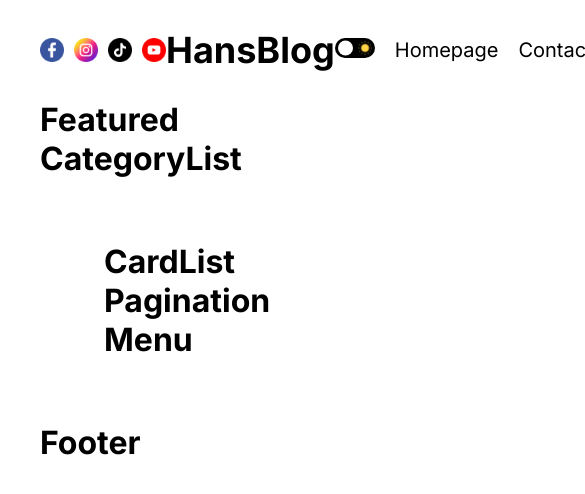
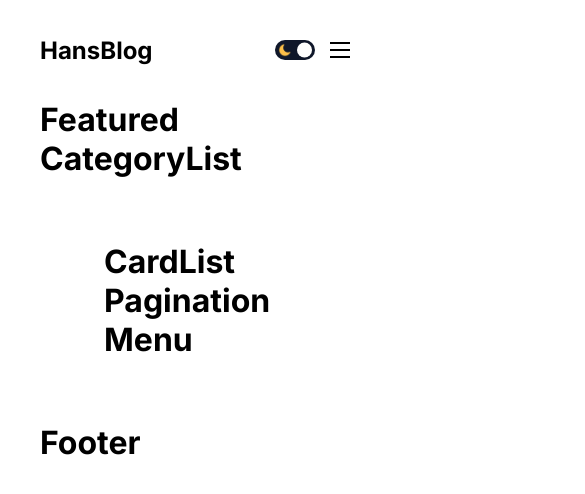
Before and after one commit to FarhanWahyudi/Blog-Website-from-LamaDev, a Next.js app: page / in a window 390 px wide. Shown: the top 494 px of the page, 585 px wide, since content can reach past the window. Built offline with nearby package versions, Linux system fonts and the light colour scheme.

Commit message:
feat: responsive navbar and dark mode

```diff
--- a/src/app/globals.css
+++ b/src/app/globals.css
@@ -1,8 +1,15 @@
 :root {
-  bg: white;
-  text-color: black;
-  soft-bg: #f0f0f0;
-  soft-text-color: #626262;
+  --bg: white;
+  --text-color: black;
+  --soft-bg: #f0f0f0;
+  --soft-text-color: #626262;
+}
+
+.dark {
+  --bg: #0f172a;
+  --text-color: #ddd;
+  --soft-bg: #1f273a;
+  --soft-text-color: #a6a6a6;
 }
 
 * {
--- a/src/app/layout.js
+++ b/src/app/layout.js
@@ -2,6 +2,8 @@ import { Inter } from 'next/font/google';
 import './globals.css';
 import Navbar from '@/components/navbar/Navbar';
 import Footer from '@/components/footer/Footer';
+import ThemeContextProvider from '@/context/ThemeContext';
+import ThemeProvider from '@/providers/ThemeProvider';
 
 const inter = Inter({ subsets: ['latin'] });
 
@@ -14,6 +16,8 @@ export default function RootLayout({ children }) {
   return (
     <html lang="en">
       <body className={inter.className}>
+        <ThemeContextProvider>
+          <ThemeProvider>
             <div className="container">
               <div className="wrapper">
                 <Navbar />
@@ -21,6 +25,8 @@ export default function RootLayout({ children }) {
                 <Footer />
               </div>
             </div>
+          </ThemeProvider>
+        </ThemeContextProvider>
       </body>
     </html>
   );
--- a/src/components/authLinks/AuthLinks.jsx
+++ b/src/components/authLinks/AuthLinks.jsx
@@ -1,17 +1,47 @@
+'use client';
+
 import Link from 'next/link';
 import styles from './authLinks.module.css';
+import { useState } from 'react';
 
 export default function AuthLinks() {
   const status = 'notauthenticated';
+  const [isOpen, setIsOpen] = useState(false);
   return (
     <>
       {status === 'notauthenticated' ? (
-        <Link href="/login">Login</Link>
+        <Link href="/login" className={styles.link}>
+          Login
+        </Link>
       ) : (
         <>
-          <Link href="/">Write</Link>
-          <Link href="/">Logout</Link>
+          <Link href="/" className={styles.link}>
+            Write
+          </Link>
+          <Link href="/" className={styles.link}>
+            Logout
+          </Link>
         </>
+      )}
+      <div className={styles.burger} onClick={() => setIsOpen(!isOpen)}>
+        <span className={styles.line} />
+        <span className={styles.line} />
+        <span className={styles.line} />
+      </div>
+      {isOpen && (
+        <div className={styles.menu}>
+          <Link href="/">Homepage</Link>
+          <Link href="/">Contact</Link>
+          <Link href="/">About</Link>
+          {status === 'notauthenticated' ? (
+            <Link href="/login">Login</Link>
+          ) : (
+            <>
+              <Link href="/">Write</Link>
+              <Link href="/">Logout</Link>
+            </>
+          )}
+        </div>
       )}
     </>
   );
--- a/src/components/authLinks/authLinks.module.css
+++ b/src/components/authLinks/authLinks.module.css
@@ -1,2 +1,38 @@
-.container {
+.burger {
+  width: 20px;
+  height: 16px;
+  display: none;
+  flex-direction: column;
+  justify-content: space-between;
+  cursor: pointer;
 }
+
+.line {
+  width: 100%;
+  height: 2px;
+  background-color: var(--text-color);
+}
+
+.menu {
+  display: flex;
+  flex-direction: column;
+  justify-content: center;
+  align-items: center;
+  gap: 50px;
+  font-size: 36px;
+  position: absolute;
+  top: 100px;
+  right: 0;
+  width: 100%;
+  height: calc(100vh - 100px);
+  background-color: var(--bg);
+}
+
+@media screen and (max-width: 640px) {
+  .link {
+    display: none;
+  }
+  .burger {
+    display: flex;
+  }
+}
--- a/src/components/navbar/Navbar.jsx
+++ b/src/components/navbar/Navbar.jsx
@@ -16,9 +16,15 @@ export default function Navbar() {
       <div className={styles.logo}>HansBlog</div>
       <div className={styles.list}>
         <ThemeToggle />
-        <Link href="/">Homepage</Link>
-        <Link href="/">Contact</Link>
-        <Link href="/">About</Link>
+        <Link href="/" className={styles.link}>
+          Homepage
+        </Link>
+        <Link href="/" className={styles.link}>
+          Contact
+        </Link>
+        <Link href="/" className={styles.link}>
+          About
+        </Link>
         <AuthLinks />
       </div>
     </div>
--- a/src/components/navbar/navbar.module.css
+++ b/src/components/navbar/navbar.module.css
@@ -20,7 +20,43 @@
 
 .list {
   display: flex;
+  align-items: center;
+  justify-content: flex-end;
   flex: 1;
   gap: 20px;
   font-size: 20px;
 }
+
+@media screen and (max-width: 1536px) {
+  .logo {
+    font-size: 32px;
+  }
+  .list {
+    font-size: 16px;
+    gap: 15px;
+  }
+}
+
+@media screen and (max-width: 1200px) {
+  .social {
+    display: none;
+  }
+  .logo {
+    text-align: start;
+  }
+}
+
+@media screen and (max-width: 1024px) {
+}
+
+@media screen and (max-width: 768px) {
+  .logo {
+    font-size: 24px;
+  }
+}
+
+@media screen and (max-width: 640px) {
+  .link {
+    display: none;
+  }
+}
--- a/src/components/themeToggle/ThemeToggle.jsx
+++ b/src/components/themeToggle/ThemeToggle.jsx
@@ -1,12 +1,18 @@
+'use client';
+
 import Image from 'next/image';
 import styles from './themeToggle.module.css';
+import { useContext } from 'react';
+import { ThemeContext } from '@/context/ThemeContext';
 
 export default function ThemeToggle() {
+  const { theme, toggle } = useContext(ThemeContext);
+
   return (
-    <div className={styles.container}>
-      <Image src="/moon.png" height={14} width={14} />
-      <span className={styles.ball} />
-      <Image src="/sun.png" height={14} width={14} />
+    <div onClick={toggle} className={styles.container} style={theme === 'dark' ? { backgroundColor: '#eee' } : { backgroundColor: '#0f172a' }}>
+      <Image src="/moon.png" alt="moon" height={14} width={14} />
+      <span className={styles.ball} style={theme === 'dark' ? { left: '3px', backgroundColor: '#0f172a' } : { right: '3px', backgroundColor: 'white' }} />
+      <Image src="/sun.png" alt="sun" height={14} width={14} />
     </div>
   );
 }
--- a/src/components/themeToggle/themeToggle.module.css
+++ b/src/components/themeToggle/themeToggle.module.css
@@ -5,18 +5,16 @@
   width: 40px;
   height: 20px;
   border-radius: 20px;
-  background-color: black;
   position: relative;
   padding: 0 3px;
+  cursor: pointer;
 }
 
 .ball {
   width: 15px;
   height: 15px;
   border-radius: 15px;
-  background-color: white;
   position: absolute;
   top: 50%;
   transform: translateY(-50%);
-  left: 3px;
 }
--- /dev/null
+++ b/src/context/ThemeContext.jsx
@@ -0,0 +1,26 @@
+'use client';
+
+import { createContext, useEffect, useState } from 'react';
+
+export const ThemeContext = createContext();
+
+const getFromLocalStorage = () => {
+  if (typeof window !== undefined) {
+    const value = localStorage.getItem('theme') || 'light';
+    return value;
+  }
+};
+
+export default function ThemeContextProvider({ children }) {
+  const [theme, setTheme] = useState(() => getFromLocalStorage());
+
+  const toggle = () => {
+    setTheme(theme === 'light' ? 'dark' : 'light');
+  };
+
+  useEffect(() => {
+    localStorage.setItem('theme', theme);
+  }, [theme]);
+
+  return <ThemeContext.Provider value={{ theme, toggle }}>{children}</ThemeContext.Provider>;
+}
--- /dev/null
+++ b/src/providers/ThemeProvider.jsx
@@ -0,0 +1,17 @@
+'use client';
+
+import { ThemeContext } from '@/context/ThemeContext';
+import { useContext, useEffect, useState } from 'react';
+
+export default function ThemeProvider({ children }) {
+  const { theme } = useContext(ThemeContext);
+  const [mounted, setMounted] = useState(false);
+
+  useEffect(() => {
+    setMounted(true);
+  }, []);
+
+  if (mounted) {
+    return <div className={theme}>{children}</div>;
+  }
+}
```
Lines whose indentation alone changed are shown as unchanged.
